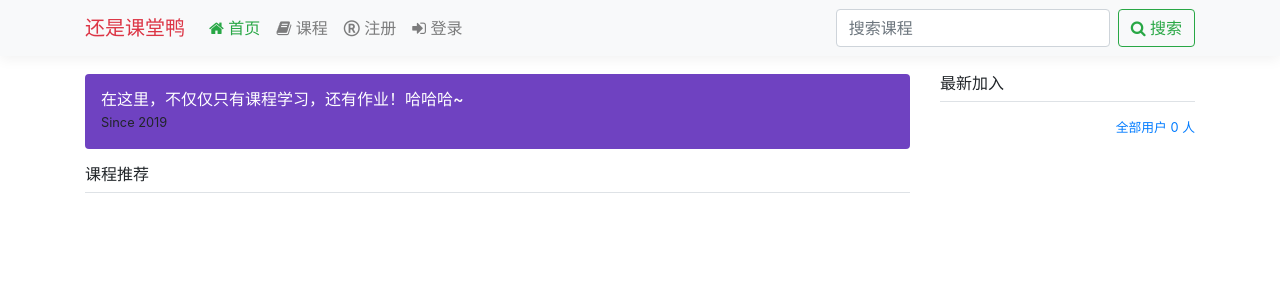
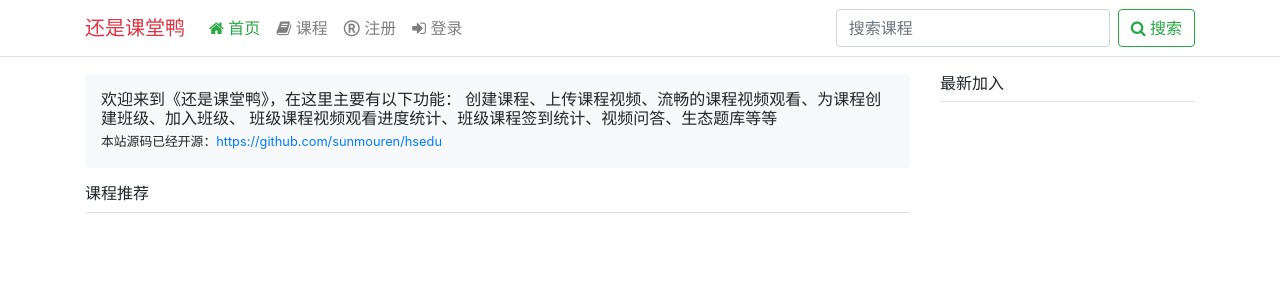
Before and after one commit to sunmouren/hsedu, a Django app: page / in a window 1280 px wide. Shown: the top 300 px of the page. Run offline with Django 3.2, Linux system fonts and the light colour scheme; data that the repository does not hold is empty; some libraries are stand-ins or nearby versions.

Commit message:
修改首页简介

```diff
--- a/templates/bs-base.html
+++ b/templates/bs-base.html
@@ -16,7 +16,7 @@
         {% endblock %}
 	</head>
 	<body>
-		<nav class="navbar navbar-expand-xl navbar-light bg-light fixed-top box-shadow">
+		<nav class="navbar navbar-expand-xl navbar-light bg-white fixed-top border border-top-0 border-left-0 border-right-0">
 			<div class="container">
 				<a class="navbar-brand text-danger" href="{% url 'index' %}">还是课堂鸭</a>
 				<button class="navbar-toggler" type="button" data-toggle="collapse" data-target="#navbarSupportedContent" aria-controls="navbarSupportedContent" aria-expanded="false" aria-label="Toggle navigation">
--- a/templates/bs-index.html
+++ b/templates/bs-index.html
@@ -8,10 +8,14 @@
 {% endblock %}
 
 {% block content %}
-    <div class="d-flex align-items-center p-3 text-white-50 bg-purple rounded">
+    <div class="d-flex align-items-center p-3 text-white-50 bg-light rounded">
         <div class="lh-100">
-          <h6 class="mb-0 text-white lh-100">在这里，不仅仅只有课程学习，还有作业！哈哈哈~</h6>
-          <small>Since 2019</small>
+          <h6 class="mb-0 lh-100">
+              欢迎来到《还是课堂鸭》，在这里主要有以下功能：
+              创建课程、上传课程视频、流畅的课程视频观看、为课程创建班级、加入班级、
+              班级课程视频观看进度统计、班级课程签到统计、视频问答、生态题库等等
+          </h6>
+          <small>本站源码已经开源：<a href="https://github.com/sunmouren/hsedu">https://github.com/sunmouren/hsedu</a></small>
         </div>
     </div>
     <h6 class="border-bottom border-gray pb-2 mt-3">课程推荐</h6>
@@ -27,7 +31,7 @@
                     </h6>
                     <p class="card-text text-truncate">{{ course.overview }}</p>
                     <span class="card-link">发布于: {{ course.created }}</span>
-                    <a target="_blank" href="{{ course.get_absolute_url }}" class="card-link">查看详情</a>
+                    <a href="{{ course.get_absolute_url }}" class="card-link">查看详情</a>
                   </div>
                 </div>
             </div>
@@ -60,8 +64,8 @@
 
         {% get_user_count as user_count %}
 
-        <small class="d-block text-right">
-          <a href="#">全部用户 <span>{{ user_count }} 人</span> </a>
-        </small>
+{#        <small class="d-block text-right">#}
+{#          <a href="#">全部用户 <span>{{ user_count }} 人</span> </a>#}
+{#        </small>#}
     </div>
 {% endblock %}
--- a/templates/course/bs-course-list.html
+++ b/templates/course/bs-course-list.html
@@ -38,7 +38,7 @@
         {% for course in hot_courses %}
             <div class="card border-0 mt-2">
               <div class="card-body p-1">
-                <h5 class="card-title"><a href="{{ course.get_absolute_url }}">{{ course.title }}</a></h5>
+                <h5 class="card-title text-truncate"><a href="{{ course.get_absolute_url }}">{{ course.title }}</a></h5>
                 <h6 class="card-subtitle mb-2 mt-2 text-muted">
                     创作者: <a href="{{ course.user.get_absolute_url }}">{{ course.user }}</a>
                 </h6>
```
